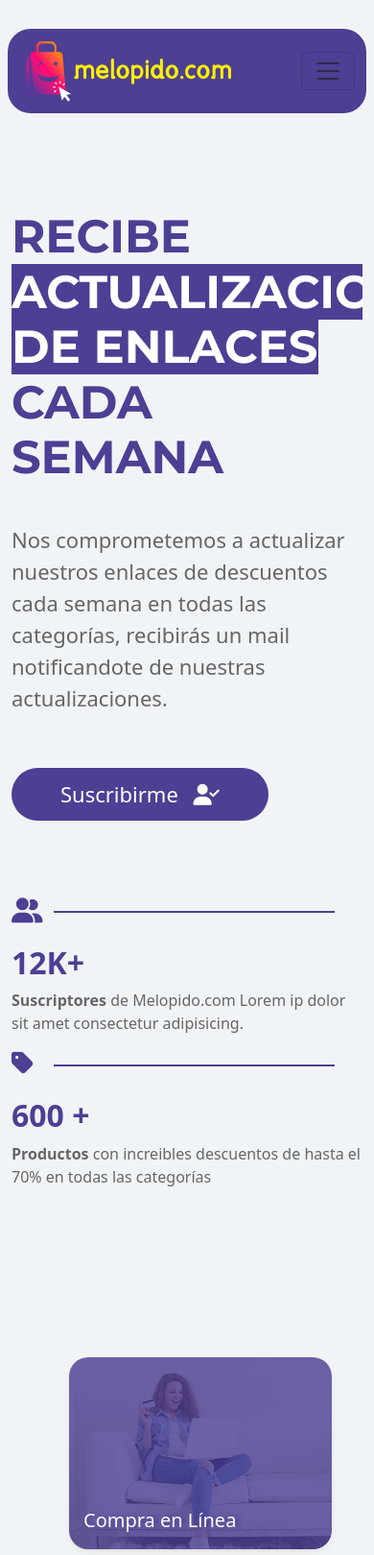
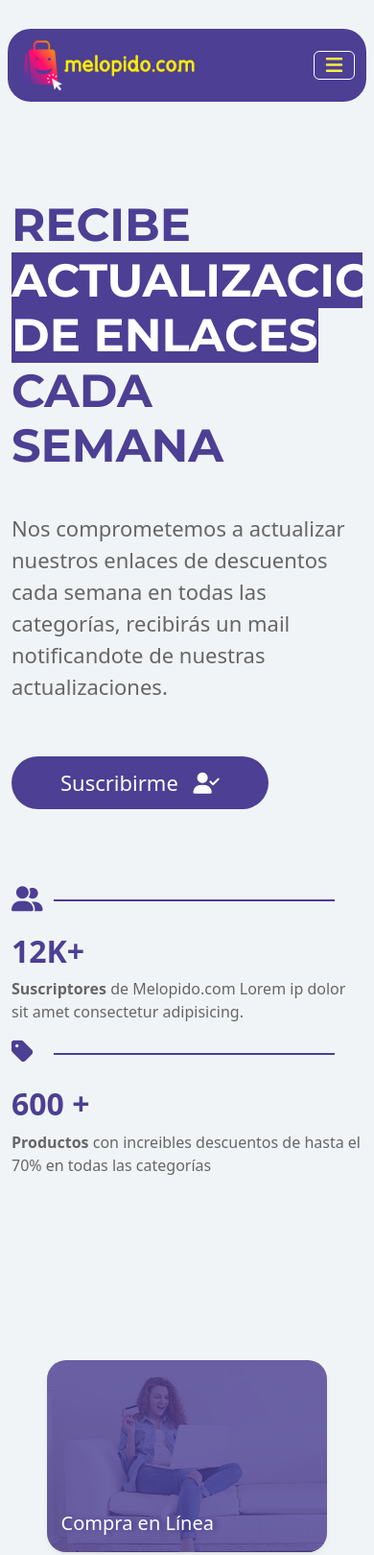
Before and after one commit to codingnow2022/melopido.online, a plain HTML site: page index.html in a window 390 px wide. Shown: the top 1620 px of the page at 96% size. Drawn offline with nearby package versions, Linux system fonts and the light colour scheme.

Commit message:
Ajustes Responsive

```diff
--- a/css/Styles.css
+++ b/css/Styles.css
@@ -251,3 +251,33 @@ main .cont-cards .card-melopido:hover img{
 main .cont-cards .card-melopido:hover::before{
     height: 0;
 }
+
+
+/* Responsive */
+
+@media screen and (min-width: 320px) and (max-width: 768px){
+    nav .navbar-brand img{
+        height: 58px;
+    }
+
+    nav button.navbar-toggler{
+        border: 1px solid #fff;
+    }
+    nav button i{
+        color: var(--yellow);
+    }
+    nav .collapse{
+        padding-left: 0;
+    }
+    main .cont-cards{
+        padding-left: 0;
+    }
+    main .cont-cards .card-melopido{
+        max-width: 80%;
+        margin: 15px auto;
+
+    }
+    main .cont-cards .right{
+        padding-top: 0;
+    }
+}
--- a/index.html
+++ b/index.html
@@ -25,7 +25,7 @@
                 <a class="navbar-brand" href="#"><img src="img/logo-large-color.png" alt=""></a>
                 <button class="navbar-toggler" type="button" data-bs-toggle="collapse" data-bs-target="#navbarNav"
                     aria-controls="navbarNav" aria-expanded="false" aria-label="Toggle navigation">
-                    <span class="navbar-toggler-icon"></span>
+                    <i class="fa-solid fa-bars"></i>
                 </button>
                 <div class="collapse navbar-collapse " id="navbarNav">
                     <ul class="navbar-nav menu-general">
```
